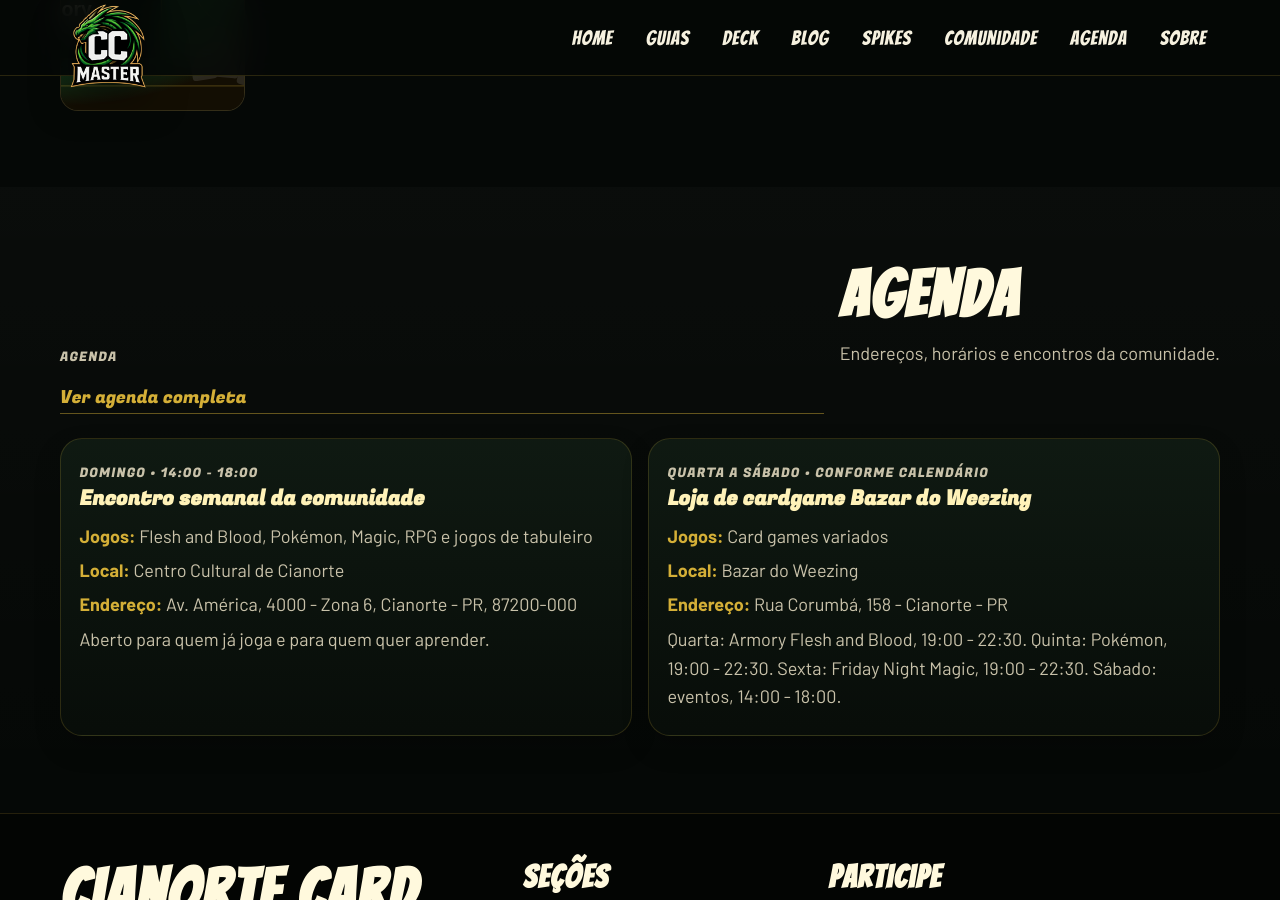
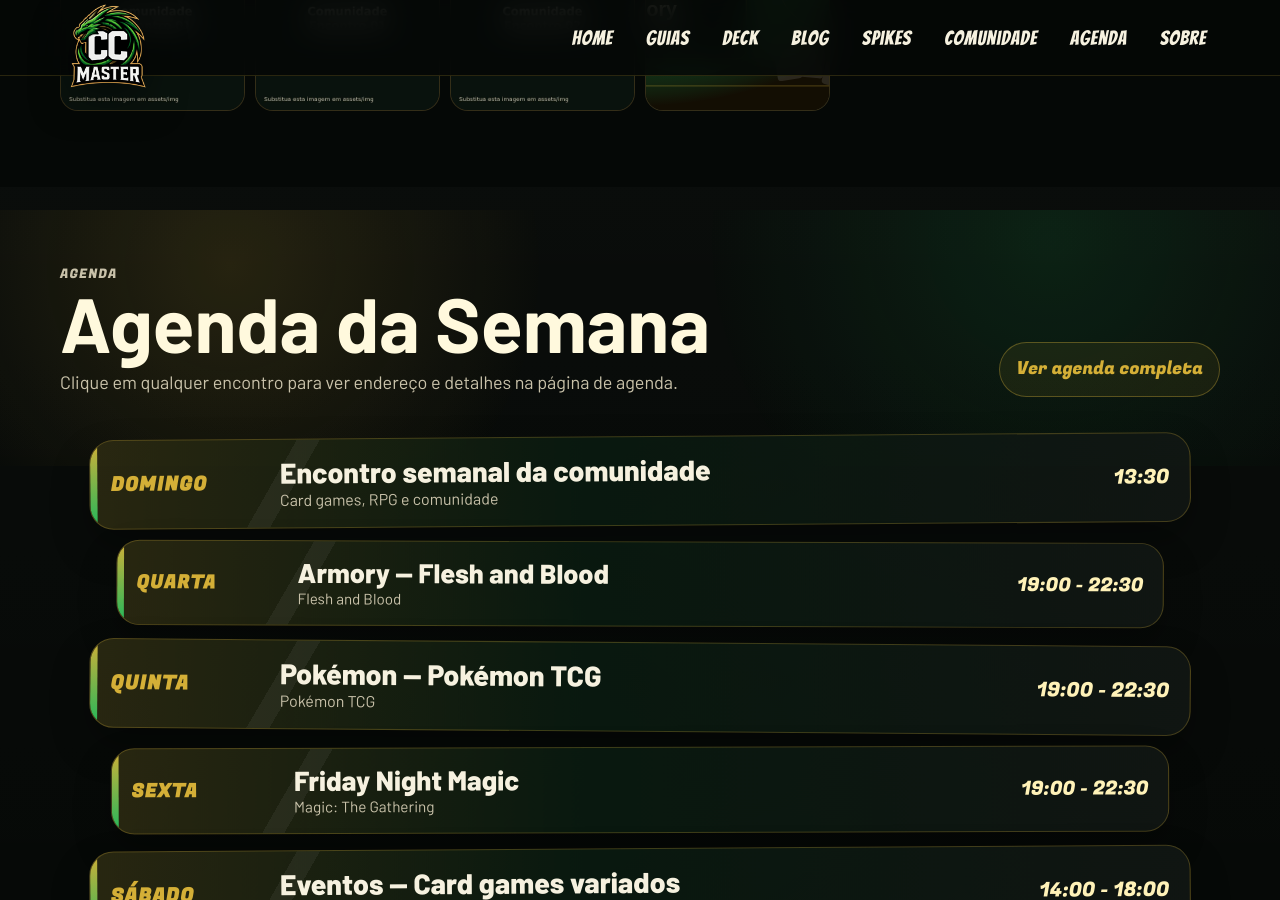
Before and after one commit to Knoha-knotoa/cianortecardmaster, a Jekyll site: the page built from index.html, in a window 1280 px wide and 900 px high, scrolled down 5326 px. Built offline with Jekyll 4.4.1, drawn with Linux system fonts in a browser that asks for light colours; some of the changed text lies outside the part shown.

Commit message:
Add files via upload

```diff
--- a/_data/home_agenda.yml
+++ b/_data/home_agenda.yml
@@ -1,32 +1,33 @@
 # Agenda resumida exibida na Home.
-# Cada item aparece em uma linha e pode ser editado individualmente.
+# Cada item aparece em uma linha clicável e pode ser editado individualmente.
+# A página completa da agenda continua em /agenda/.
 
 - day: "Domingo"
   title: "Encontro semanal da comunidade"
-  location: "Centro Cultural"
-  time: "14:00 - 18:00"
+  game: "Card games, RPG e comunidade"
+  time: "13:30"
   url: "/agenda/"
 
 - day: "Quarta"
-  title: "Armory de Flesh and Blood"
-  location: "Bazar do Weezing"
+  title: "Armory — Flesh and Blood"
+  game: "Flesh and Blood"
   time: "19:00 - 22:30"
   url: "/agenda/"
 
 - day: "Quinta"
-  title: "Venha jogar Pokémon"
-  location: "Bazar do Weezing"
+  title: "Pokémon — Pokémon TCG"
+  game: "Pokémon TCG"
   time: "19:00 - 22:30"
   url: "/agenda/"
 
 - day: "Sexta"
   title: "Friday Night Magic"
-  location: "Bazar do Weezing"
+  game: "Magic: The Gathering"
   time: "19:00 - 22:30"
   url: "/agenda/"
 
 - day: "Sábado"
-  title: "Venha descobrir o que está rolando"
-  location: "Bazar do Weezing"
+  title: "Eventos — Card games variados"
+  game: "Card games variados"
   time: "14:00 - 18:00"
   url: "/agenda/"
--- a/assets/css/styles.css
+++ b/assets/css/styles.css
@@ -2250,57 +2250,192 @@
   display: none !important;
 }
 
-/* Home: agenda em linhas editáveis */
-.home-agenda-list {
-  display: grid;
-  gap: .75rem;
-}
-
-.home-agenda-item {
-  display: grid;
-  grid-template-columns: 120px 1.25fr 1fr 150px;
-  gap: .8rem;
+/* Home: Agenda da Semana */
+.home-agenda-section {
+  position: relative;
+  overflow: hidden;
+}
+
+.home-agenda-section::before {
+  content: "";
+  position: absolute;
+  inset: 1.4rem 0 auto;
+  height: 16rem;
+  pointer-events: none;
+  background:
+    radial-gradient(circle at 18% 22%, rgba(212,175,55,.16), transparent 20rem),
+    radial-gradient(circle at 82% 12%, rgba(31,184,92,.14), transparent 22rem);
+  opacity: .9;
+}
+
+.home-agenda-section .container {
+  position: relative;
+  z-index: 1;
+}
+
+.home-agenda-header {
+  display: grid;
+  grid-template-columns: 1fr auto;
+  align-items: end;
+  gap: 1.25rem;
+  margin-bottom: 1.8rem;
+}
+
+.home-agenda-header h2 {
+  font-size: clamp(2.8rem, 6vw, 5.2rem);
+  margin-bottom: .45rem;
+}
+
+.home-agenda-header p {
+  margin: 0;
+  color: var(--muted);
+  max-width: 720px;
+}
+
+.home-agenda-link {
+  font-family: "Fugaz One", system-ui, sans-serif;
+  padding: .75rem 1rem;
+  border: 1px solid rgba(212,175,55,.35);
+  border-radius: 999px;
+  background: rgba(212,175,55,.08);
+}
+
+.home-agenda-board {
+  display: grid;
+  gap: .95rem;
+  padding: .75rem 0 0;
+  perspective: 900px;
+}
+
+.home-agenda-row {
+  --tilt: 0deg;
+  --row-scale: 1;
+  position: relative;
+  isolation: isolate;
+  display: grid;
+  grid-template-columns: 150px minmax(0, 1fr) auto;
+  gap: 1rem;
   align-items: center;
-  padding: .9rem 1rem;
-  border: 1px solid rgba(212,175,55,.2);
-  border-radius: 18px;
+  width: min(100%, 1080px);
+  margin-inline: auto;
+  padding: 1.05rem 1.25rem;
+  border: 1px solid rgba(212,175,55,.26);
+  border-radius: 24px;
+  overflow: hidden;
   text-decoration: none;
   background:
-    linear-gradient(90deg, rgba(212,175,55,.1), rgba(255,255,255,.03));
-  transition: transform .18s ease, border-color .18s ease, background .18s ease;
-}
-
-.home-agenda-item:hover {
-  transform: translateY(-1px);
-  border-color: rgba(212,175,55,.45);
+    linear-gradient(90deg, rgba(212,175,55,.16), rgba(31,184,92,.07) 45%, rgba(255,255,255,.035)),
+    rgba(8, 14, 10, .92);
+  box-shadow: 0 18px 38px rgba(0,0,0,.28);
+  transform: rotate(var(--tilt)) scale(var(--row-scale));
+  transform-origin: center;
+  transition: transform .18s ease, border-color .18s ease, background .18s ease, box-shadow .18s ease;
+}
+
+.home-agenda-row::before {
+  content: "";
+  position: absolute;
+  inset: 0 auto 0 0;
+  width: 7px;
+  background: linear-gradient(180deg, var(--gold), var(--green));
+  z-index: 0;
+}
+
+.home-agenda-row::after {
+  content: "";
+  position: absolute;
+  inset: 0;
+  z-index: 0;
   background:
-    linear-gradient(90deg, rgba(212,175,55,.16), rgba(31,184,92,.06));
-}
-
-.home-agenda-item strong,
-.home-agenda-item small {
+    linear-gradient(120deg, transparent 0 18%, rgba(255,255,255,.08) 18% 20%, transparent 20% 100%);
+  opacity: .65;
+}
+
+.home-agenda-row > * {
+  position: relative;
+  z-index: 1;
+}
+
+.home-agenda-row:hover {
+  transform: translateX(8px) rotate(0deg) scale(1.012);
+  border-color: rgba(212,175,55,.55);
+  background:
+    linear-gradient(90deg, rgba(212,175,55,.22), rgba(31,184,92,.12) 45%, rgba(255,255,255,.055)),
+    rgba(8, 14, 10, .96);
+  box-shadow: 0 22px 46px rgba(0,0,0,.36);
+}
+
+.home-agenda-row-1,
+.home-agenda-row-3,
+.home-agenda-row-5 {
+  --row-scale: 1.02;
+}
+
+.home-agenda-row-1 {
+  --tilt: -.42deg;
+}
+
+.home-agenda-row-2 {
+  --row-scale: .97;
+  --tilt: .18deg;
+}
+
+.home-agenda-row-3 {
+  --tilt: .44deg;
+}
+
+.home-agenda-row-4 {
+  --row-scale: .98;
+  --tilt: -.16deg;
+}
+
+.home-agenda-row-5 {
+  --tilt: -.36deg;
+}
+
+.home-agenda-day,
+.home-agenda-time {
   font-family: "Fugaz One", system-ui, sans-serif;
 }
 
-.home-agenda-item strong {
+.home-agenda-day {
   color: var(--gold);
   text-transform: uppercase;
-  letter-spacing: .04em;
-}
-
-.home-agenda-item span {
+  letter-spacing: .06em;
+  font-size: clamp(1rem, 1.5vw, 1.2rem);
+}
+
+.home-agenda-main {
+  display: grid;
+  gap: .08rem;
+  min-width: 0;
+}
+
+.home-agenda-title {
   color: var(--white);
-  font-weight: 700;
-}
-
-.home-agenda-item em {
-  color: var(--muted);
-  font-style: normal;
-}
-
-.home-agenda-item small {
+  font-weight: 800;
+  font-size: clamp(1.2rem, 2.4vw, 1.75rem);
+  line-height: 1.12;
+}
+
+.home-agenda-game {
+  color: var(--muted);
+  font-size: .98rem;
+  line-height: 1.25;
+}
+
+.home-agenda-time {
   color: #fff2b8;
+  font-size: clamp(1rem, 1.6vw, 1.24rem);
   text-align: right;
+  white-space: nowrap;
+}
+
+.home-agenda-seo {
+  max-width: 900px;
+  margin: 2rem auto 0;
+  color: var(--muted);
+  text-align: center;
 }
 
 /* Spikes: cartas maiores, informação abaixo e gráfico detalhado */
@@ -2510,13 +2645,38 @@
     grid-template-columns: 1fr;
   }
 
-  .home-agenda-item {
+  .home-agenda-header {
     grid-template-columns: 1fr;
-    gap: .25rem;
-  }
-
-  .home-agenda-item small {
+    align-items: start;
+  }
+
+  .home-agenda-link {
+    width: fit-content;
+  }
+
+  .home-agenda-board {
+    gap: .75rem;
+  }
+
+  .home-agenda-row,
+  .home-agenda-row-1,
+  .home-agenda-row-2,
+  .home-agenda-row-3,
+  .home-agenda-row-4,
+  .home-agenda-row-5 {
+    grid-template-columns: 1fr;
+    gap: .18rem;
+    padding: 1rem;
+    transform: none;
+  }
+
+  .home-agenda-row:hover {
+    transform: translateY(-2px);
+  }
+
+  .home-agenda-time {
     text-align: left;
+    margin-top: .25rem;
   }
 }
 
--- a/index.html
+++ b/index.html
@@ -136,21 +136,32 @@
   </div>
 </section>
 
-<section class="section section-alt">
+<section class="section section-alt home-agenda-section">
   <div class="container">
-    {% include section-title.html kicker="Agenda" title="Agenda" text="Endereços, horários e encontros da comunidade." link="/agenda/" link_text="Ver agenda completa" %}
+    <div class="home-agenda-header">
+      <div>
+        <p class="eyebrow">Agenda</p>
+        <h2>Agenda da Semana</h2>
+        <p>Clique em qualquer encontro para ver endereço e detalhes na página de agenda.</p>
+      </div>
+      <a class="section-link home-agenda-link" href="{{ '/agenda/' | relative_url }}">Ver agenda completa</a>
+    </div>
 
-    <div class="events-grid">
-      {% for event in site.data.events limit:2 %}
-        <article class="event-card">
-          <p class="eyebrow">{{ event.day }} • {{ event.time }}</p>
-          <h3>{{ event.title }}</h3>
-          <p><strong>Jogos:</strong> {{ event.game }}</p>
-          <p><strong>Local:</strong> {{ event.location }}</p>
-          <p><strong>Endereço:</strong> {{ event.address }}</p>
-          <p>{{ event.note }}</p>
-        </article>
+    <div class="home-agenda-board" aria-label="Agenda semanal da Cianorte Card Masters">
+      {% for item in site.data.home_agenda %}
+        <a class="home-agenda-row home-agenda-row-{{ forloop.index }}" href="{{ item.url | relative_url }}">
+          <strong class="home-agenda-day">{{ item.day }}</strong>
+          <span class="home-agenda-main">
+            <span class="home-agenda-title">{{ item.title }}</span>
+            {% if item.game %}<span class="home-agenda-game">{{ item.game }}</span>{% endif %}
+          </span>
+          <small class="home-agenda-time">{{ item.time }}</small>
+        </a>
       {% endfor %}
     </div>
+
+    <p class="home-agenda-seo">
+      A Cianorte Card Masters reúne jogadores de Flesh and Blood, Pokémon TCG, Magic: The Gathering, RPG e outros card games em Cianorte. Confira nossa agenda semanal, participe dos encontros da comunidade e descubra onde jogar card games presenciais na cidade.
+    </p>
   </div>
 </section>
```
Also changed, not shown: RELATORIO-AGENDA-HOME-20-05-2026.md (added, +36 -0 lines), _comunidade/Fotos/resumo-encontro-commoner.md (added, +18 -0 lines).
